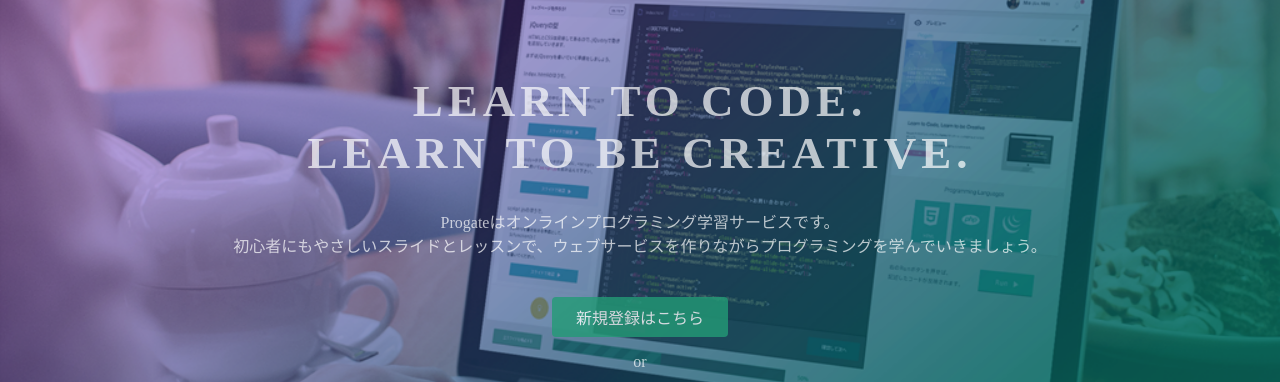
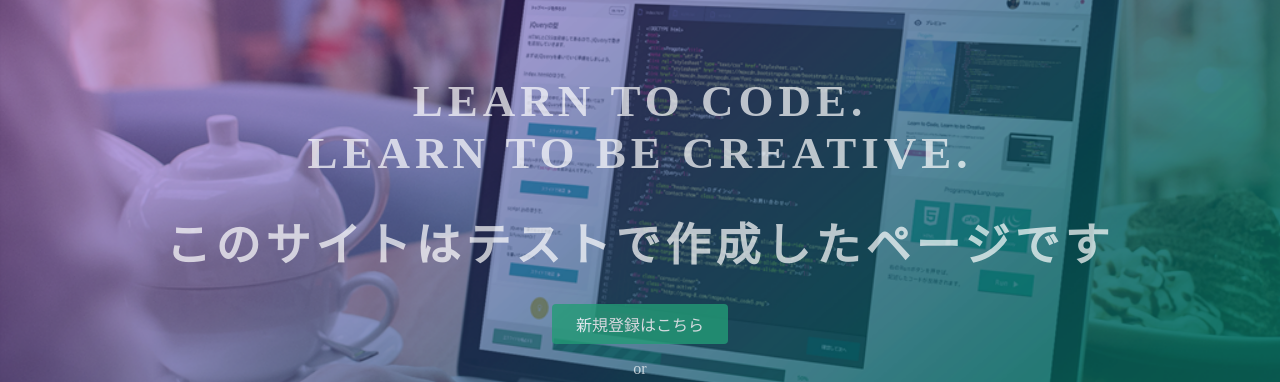
Before and after one commit to shikoukubo/shikoukubo.github.io, a plain HTML site: page index.html in a window 1280 px wide. Shown: the part 135-517 px from the top of the page. Drawn offline with Linux system fonts and the light colour scheme.

Commit message:
Update index.html

```diff
--- a/index.html
+++ b/index.html
@@ -24,7 +24,7 @@
   <div class="top-wrapper">
     <div class="container">
       <h1>LEARN TO CODE.<br>LEARN TO BE CREATIVE.</h1>
-      <p>Progateはオンラインプログラミング学習サービスです。<br>初心者にもやさしいスライドとレッスンで、ウェブサービスを作りながらプログラミングを学んでいきましょう。</p>
+      <h1>このサイトはテストで作成したページです</h1>
       <div class="btn-wrapper">
         <a href="#" class="btn signup">新規登録はこちら</a>
         <p>or</p>
```
